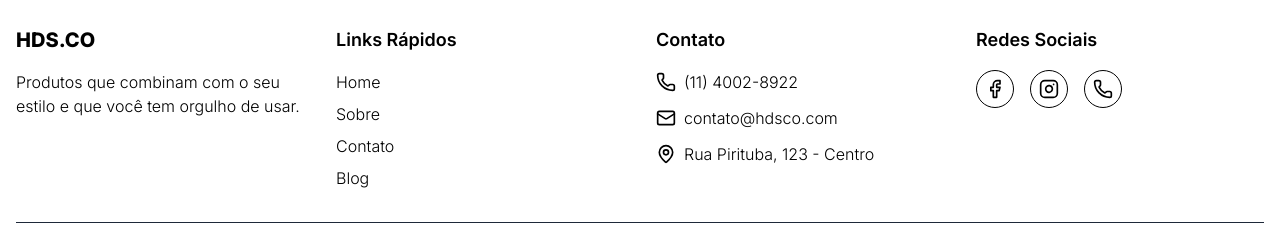
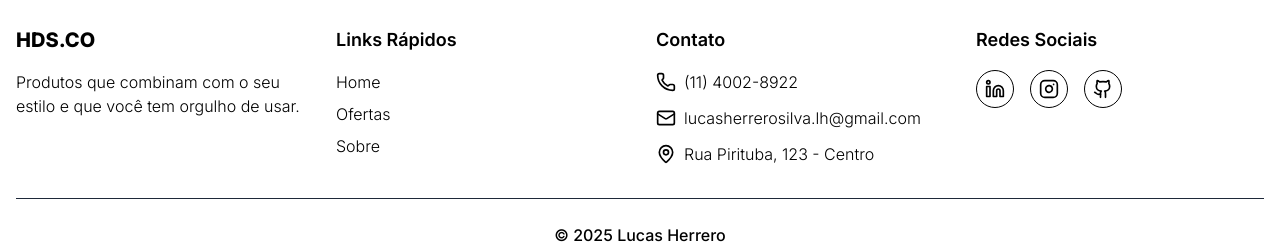
Before and after one commit to lucasherrerods/hds.co, a React (Vite) app: page / in a window 1280 px wide. Shown: the part 1418-1662 px from the top of the page. Built offline with nearby package versions, Linux system fonts and the light colour scheme; no server answers.

Commit message:
fix: adjust links in Footer

```diff
--- a/src/components/Footer/index.jsx
+++ b/src/components/Footer/index.jsx
@@ -1,4 +1,5 @@
-import { Facebook, Instagram, Phone, Mail, MapPin } from 'lucide-react'
+import { Linkedin, Instagram, Phone, Github, Mail, MapPin } from 'lucide-react'
+import { Link } from 'react-router-dom'
 import { useEffect, useState } from 'react'
 
 export default function Footer({ theme }) {
@@ -26,16 +27,19 @@ export default function Footer({ theme }) {
             </h4>
             <ul className="space-y-2">
               <li className="font-light hover:font-bold transition cursor-pointer">
-                Home
+                <Link to={'/'}>
+                  Home
+                </Link>
               </li>
               <li className="font-light hover:font-bold transition cursor-pointer">
-                Sobre
+                <Link to={'/offers'}>
+                  Ofertas
+                </Link>
               </li>
               <li className="font-light hover:font-bold transition cursor-pointer">
-                Contato
-              </li>
-              <li className="font-light hover:font-bold transition cursor-pointer">
-                Blog
+                <Link to={'/about'}>
+                  Sobre
+                </Link>
               </li>
             </ul>
           </div>
@@ -50,7 +54,7 @@ export default function Footer({ theme }) {
               </li>
               <li className="flex items-center gap-2">
                 <Mail className="w-5 h-5 font-bold" />
-                <span className="font-light">contato@hdsco.com</span>
+                <span className="font-light">lucasherrerosilva.lh@gmail.com</span>
               </li>
               <li className="flex items-center gap-2">
                 <MapPin className="w-5 h-5 font-bold" />
@@ -62,17 +66,23 @@ export default function Footer({ theme }) {
             <h4 className="text-lg font-semibold mb-4">
               Redes Sociais
             </h4>
-            <div className="flex gap-4">
-              <div className={`border p-2 rounded-full transition cursor-pointer ${mode ? 'hover:bg-white hover:text-black' : 'hover:bg-black hover:text-white'}`}>
-                <Facebook className="w-5 h-5" />
-              </div>
-              <div className={`border p-2 rounded-full transition cursor-pointer ${mode ? 'hover:bg-white hover:text-black' : 'hover:bg-black hover:text-white'}`}>
-                <Instagram className="w-5 h-5" />
-              </div>
-              <div className={`border p-2 rounded-full transition cursor-pointer ${mode ? 'hover:bg-white hover:text-black' : 'hover:bg-black hover:text-white'}`}>
-                <Phone className="w-5 h-5" />
-              </div>
-            </div>
+            <ul className="flex gap-4">
+              <li className={`border p-2 rounded-full transition cursor-pointer ${mode ? 'hover:bg-white hover:text-black' : 'hover:bg-black hover:text-white'}`}>
+                <Link to={'https://www.linkedin.com/in/lucasherrero/'} target='blank'>
+                  <Linkedin className="w-5 h-5" />
+                </Link>
+              </li>
+              <li className={`border p-2 rounded-full transition cursor-pointer ${mode ? 'hover:bg-white hover:text-black' : 'hover:bg-black hover:text-white'}`}>
+                <Link>
+                  <Instagram className="w-5 h-5" />
+                </Link>
+              </li>
+              <li className={`border p-2 rounded-full transition cursor-pointer ${mode ? 'hover:bg-white hover:text-black' : 'hover:bg-black hover:text-white'}`}>
+                <Link to={'https://github.com/lucasherrerods'} target='blank'>
+                  <Github className="w-5 h-5" />
+                </Link>
+              </li>
+            </ul>
           </div>
         </div>
         <div className="border-t border-gray-800 pt-6 text-center font-medium">
```
